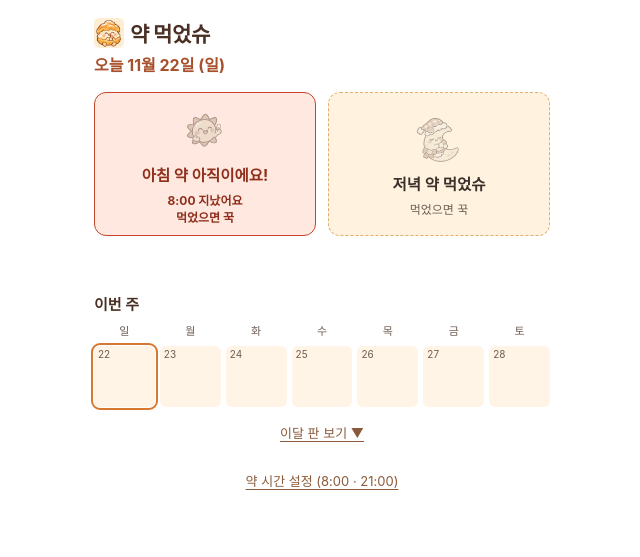
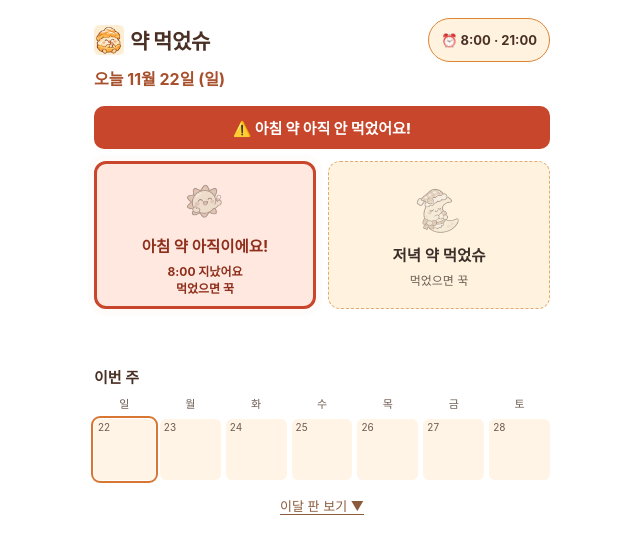
Before and after one commit to kmc1050-creator/abik-widgets, a plain HTML site: page medicine/index.html in a window 1280 px wide. Shown: the whole page, without its empty margins (318-958 px from the left). Drawn offline with Linux system fonts and the light colour scheme; a web font is replaced by a local one.

Commit message:
피드백 반영: 약 시간 설정을 상단 바로, 안 먹었을 때 빨간 경고 띠·버튼 깜빡임·탭 제목 ⚠️
Co-Authored-By: Claude Opus 5.5 <noreply@anthropic.com>

```diff
--- a/medicine/index.html
+++ b/medicine/index.html
@@ -124,13 +124,42 @@
   #timeMsg { font-size: 12px; color: #8f2f1b; min-height: 15px; }
   h1 { font-weight: 800; }
   [hidden] { display: none !important; }
+  /* 상단 바: 제목 + 약 시간 설정 버튼 (피드백 반영: 아래에 숨어 있어 찾기 어려웠음) */
+  .topBar { display: flex; align-items: center; justify-content: space-between; gap: 8px; }
+  .topBar h1 { margin: 0; }
+  .timeBtn {
+    flex: none; min-height: 44px; padding: 6px 12px; font-size: 13px; font-weight: 700; font-family: inherit;
+    border: 1.5px solid #de8435; border-radius: 999px; background: #fff3e0; color: #4a3024; cursor: pointer; white-space: nowrap;
+  }
+  .timeBtn[aria-expanded="true"] { background: #ffe3af; }
+  .timeBtn:focus-visible { outline: 3px solid #b96332; outline-offset: 2px; }
+  #timeBox { margin: 10px 0 4px; padding: 12px 8px; border: 1px dashed #efd6b2; border-radius: 12px; }
+  /* 안 먹었을 때 눈에 띄는 경고 띠 (피드백 반영) */
+  .alert {
+    margin: 0 0 12px; padding: 11px 12px; border-radius: 10px; background: #c8462b; color: #fff;
+    font-size: 15px; font-weight: 800; text-align: center; word-break: keep-all;
+  }
+  .dose.late { border-width: 3px; animation: pulse 1.4s ease-in-out infinite; }
+  @keyframes pulse { 0%, 100% { box-shadow: 0 0 0 0 rgba(200, 70, 43, .45); } 50% { box-shadow: 0 0 0 7px rgba(200, 70, 43, 0); } }
+  @media (prefers-reduced-motion: reduce) { .dose.late { animation: none; } }
+  @media (max-width: 360px) { .topBar h1 { font-size: 18px; } .timeBtn { padding: 6px 9px; font-size: 12px; } }
   #saveNotice { margin-top: 10px; font-size: 12px; color: #b5532b; min-height: 16px; text-align: center; }
 </style>
 </head>
 <body>
   <main class="card">
-    <h1><img src="img/icon.png" alt="" width="192" height="192">약 먹었슈</h1>
+    <div class="topBar">
+      <h1><img src="img/icon.png" alt="" width="192" height="192">약 먹었슈</h1>
+      <button class="timeBtn" id="timeToggle" aria-expanded="false" aria-controls="timeBox"></button>
+    </div>
+    <div class="timeBox" id="timeBox" hidden>
+      <p class="timeHelp">먹는 약에 체크하고 시각을 고르세요.<br>점심·자기 전 약도 여기서 켤 수 있어요.</p>
+      <div id="timeRows"></div>
+      <div id="timeMsg"></div>
+      <button id="timeSave">저장</button>
+    </div>
     <div id="todayLabel"></div>
+    <div class="alert" id="alert" role="alert" hidden></div>
 
     <div class="doses" id="doses"></div>
     <div id="cheer"></div>
@@ -150,13 +179,6 @@
       <div class="legend" id="legend"></div>
     </div>
 
-    <button class="link" id="timeToggle" aria-expanded="false" aria-controls="timeBox"></button>
-    <div class="timeBox" id="timeBox" hidden>
-      <p class="timeHelp">먹는 약에 체크하고 시각을 고르세요.<br>시각이 지나도 안 누르면 버튼이 빨개져요.</p>
-      <div id="timeRows"></div>
-      <div id="timeMsg"></div>
-      <button id="timeSave">저장</button>
-    </div>
     <div id="saveNotice"></div>
   </main>
 
@@ -360,7 +382,16 @@
     renderBoard();
     const short = function (v) { return v.replace(/^0/, ""); };
     document.getElementById("timeToggle").textContent =
-      "약 시간 설정 (" + on.map(function (k) { return short(SLOT[k].due); }).join(" · ") + ")";
+      "⏰ " + on.map(function (k) { return short(SLOT[k].due); }).join(" · ");
+    document.getElementById("timeToggle").setAttribute("aria-label",
+      "약 시간 설정, 지금 " + on.map(function (k) { return SLOT[k].name + " " + SLOT[k].due; }).join(", "));
+    // 시각 지났는데 안 먹은 약 → 맨 위 빨간 띠 + 탭 제목
+    const late = on.filter(function (k) { return !t[k] && hm(now) >= SLOT[k].due; });
+    const alertEl = document.getElementById("alert");
+    alertEl.hidden = !late.length;
+    alertEl.textContent = late.length ? "⚠️ " + late.map(function (k) { return SLOT[k].name; }).join("·") +
+      " 약 아직 안 먹었어요!" : "";
+    document.title = (late.length ? "⚠️ " : "") + "약 먹었슈";
   }
 
   // 날짜가 바뀌면(자정·다음 날 다시 열기) 오늘 칸을 새로 그림
```
